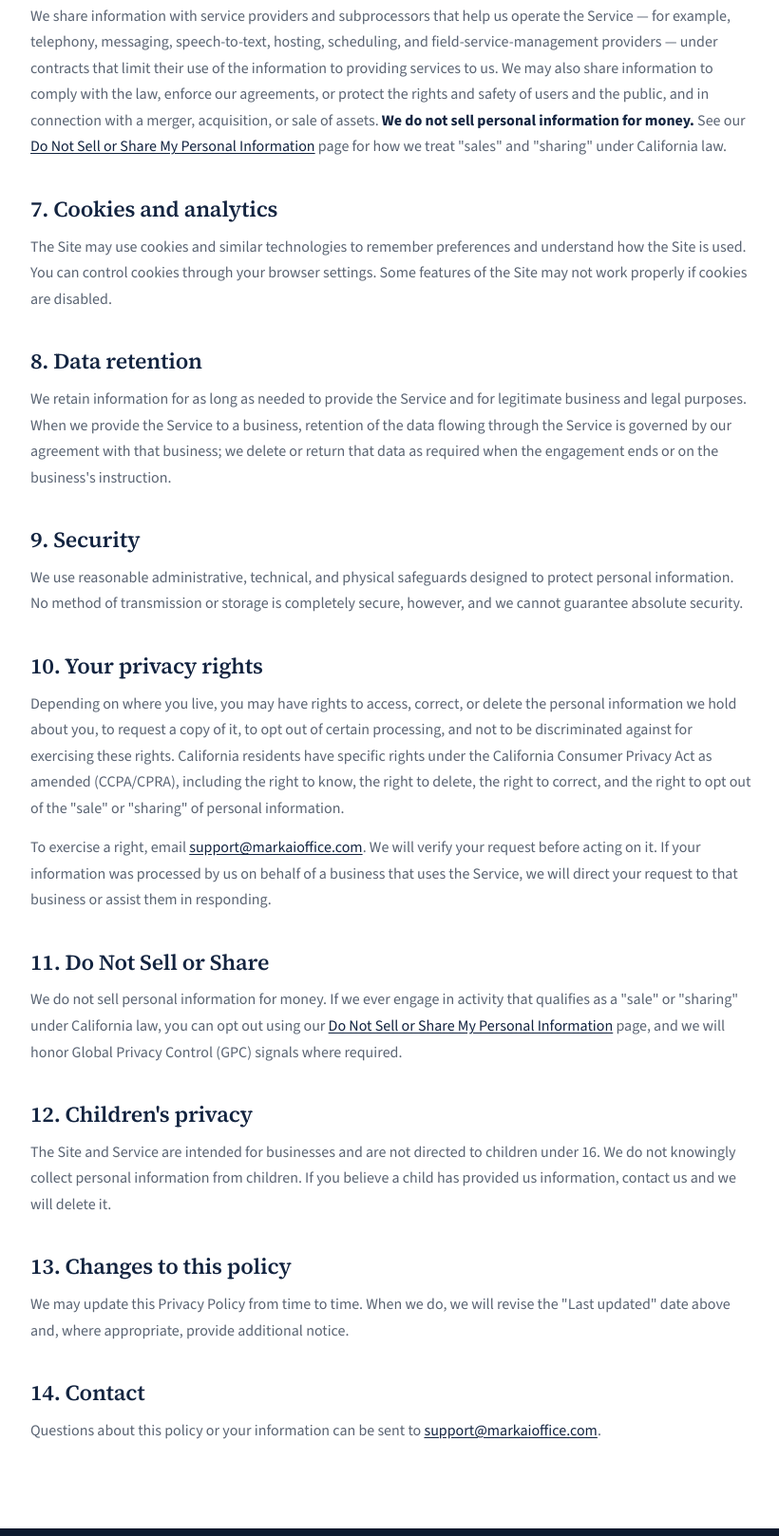
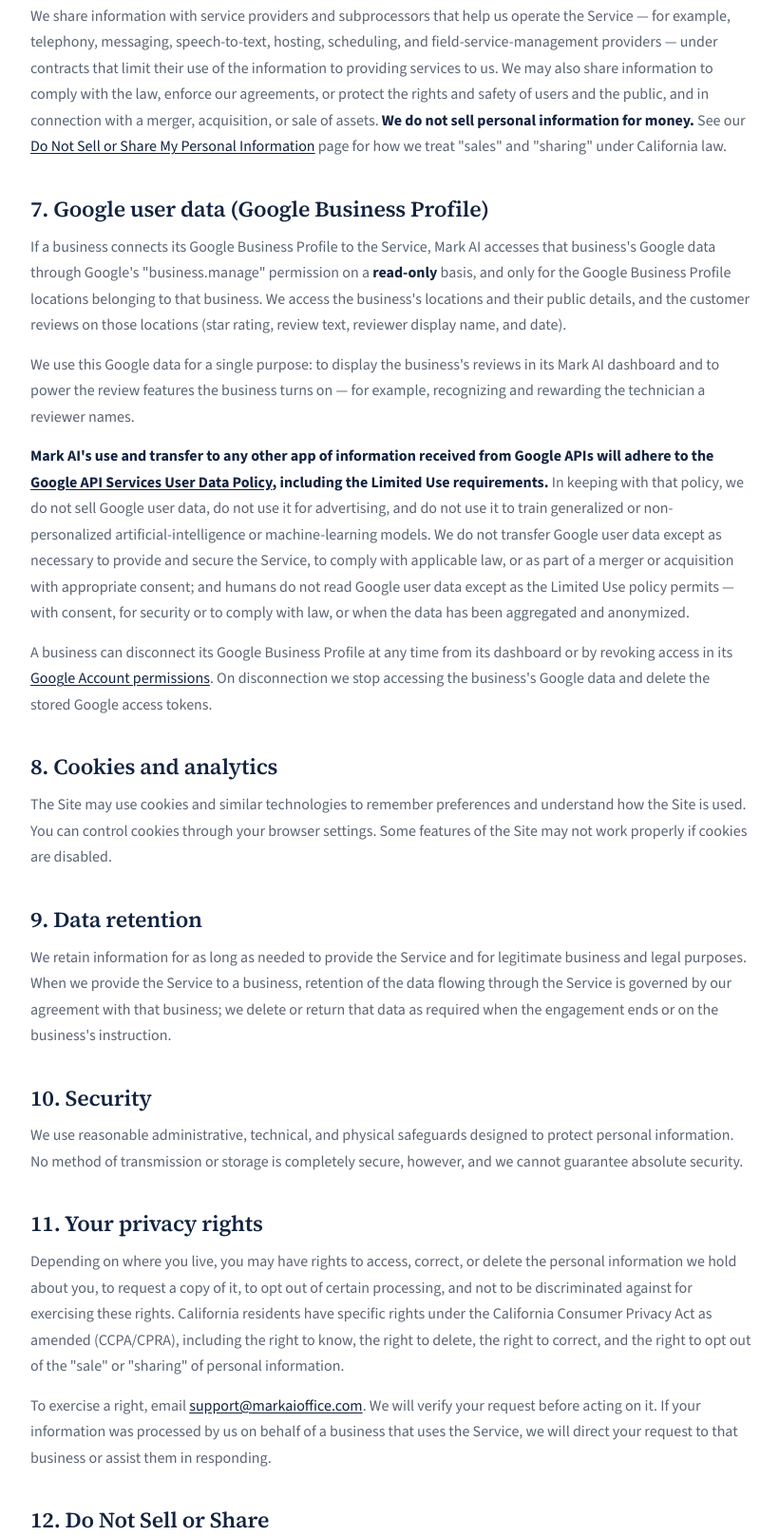
Before and after one commit to dlqueensr-rgb/mark-ai-site, a plain HTML site: page privacy.html in a window 1280 px wide. Shown: the part 1693-3310 px from the top of the page at 95% size, without its empty margins (66-886 px from the left). Drawn offline with nearby package versions, Linux system fonts and the light colour scheme.

Commit message:
Add Google Business Profile data section to privacy policy
Adds section 7 (Google user data) with the Google API Services User
Data Policy "Limited Use" disclosure required for Google Business
Profile API verification: read-only, owner's own locations only,
not sold, not used for ads, not used to train generalized AI, and
how to disconnect. Renumbered the following sections. No other
content changed.

Co-Authored-By: Claude Opus 4.8 <noreply@anthropic.com>
Claude-Session: https://claude.ai/code/session_01JVPNmGqwwKQdEpiuxWkNGv

```diff
--- a/privacy.html
+++ b/privacy.html
@@ -68,29 +68,35 @@
       <h2>6. How we share information</h2>
       <p>We share information with service providers and subprocessors that help us operate the Service — for example, telephony, messaging, speech-to-text, hosting, scheduling, and field-service-management providers — under contracts that limit their use of the information to providing services to us. We may also share information to comply with the law, enforce our agreements, or protect the rights and safety of users and the public, and in connection with a merger, acquisition, or sale of assets. <strong>We do not sell personal information for money.</strong> See our <a href="/do-not-sell.html">Do Not Sell or Share My Personal Information</a> page for how we treat "sales" and "sharing" under California law.</p>
 
-      <h2>7. Cookies and analytics</h2>
+      <h2>7. Google user data (Google Business Profile)</h2>
+      <p>If a business connects its Google Business Profile to the Service, Mark AI accesses that business's Google data through Google's "business.manage" permission on a <strong>read-only</strong> basis, and only for the Google Business Profile locations belonging to that business. We access the business's locations and their public details, and the customer reviews on those locations (star rating, review text, reviewer display name, and date).</p>
+      <p>We use this Google data for a single purpose: to display the business's reviews in its Mark AI dashboard and to power the review features the business turns on — for example, recognizing and rewarding the technician a reviewer names.</p>
+      <p><strong>Mark AI's use and transfer to any other app of information received from Google APIs will adhere to the <a href="https://developers.google.com/terms/api-services-user-data-policy" target="_blank" rel="noopener">Google API Services User Data Policy</a>, including the Limited Use requirements.</strong> In keeping with that policy, we do not sell Google user data, do not use it for advertising, and do not use it to train generalized or non-personalized artificial-intelligence or machine-learning models. We do not transfer Google user data except as necessary to provide and secure the Service, to comply with applicable law, or as part of a merger or acquisition with appropriate consent; and humans do not read Google user data except as the Limited Use policy permits — with consent, for security or to comply with law, or when the data has been aggregated and anonymized.</p>
+      <p>A business can disconnect its Google Business Profile at any time from its dashboard or by revoking access in its <a href="https://myaccount.google.com/permissions" target="_blank" rel="noopener">Google Account permissions</a>. On disconnection we stop accessing the business's Google data and delete the stored Google access tokens.</p>
+
+      <h2>8. Cookies and analytics</h2>
       <p>The Site may use cookies and similar technologies to remember preferences and understand how the Site is used. You can control cookies through your browser settings. Some features of the Site may not work properly if cookies are disabled.</p>
 
-      <h2>8. Data retention</h2>
+      <h2>9. Data retention</h2>
       <p>We retain information for as long as needed to provide the Service and for legitimate business and legal purposes. When we provide the Service to a business, retention of the data flowing through the Service is governed by our agreement with that business; we delete or return that data as required when the engagement ends or on the business's instruction.</p>
 
-      <h2>9. Security</h2>
+      <h2>10. Security</h2>
       <p>We use reasonable administrative, technical, and physical safeguards designed to protect personal information. No method of transmission or storage is completely secure, however, and we cannot guarantee absolute security.</p>
 
-      <h2>10. Your privacy rights</h2>
+      <h2>11. Your privacy rights</h2>
       <p>Depending on where you live, you may have rights to access, correct, or delete the personal information we hold about you, to request a copy of it, to opt out of certain processing, and not to be discriminated against for exercising these rights. California residents have specific rights under the California Consumer Privacy Act as amended (CCPA/CPRA), including the right to know, the right to delete, the right to correct, and the right to opt out of the "sale" or "sharing" of personal information.</p>
       <p>To exercise a right, email <a href="mailto:support@markaioffice.com">support@markaioffice.com</a>. We will verify your request before acting on it. If your information was processed by us on behalf of a business that uses the Service, we will direct your request to that business or assist them in responding.</p>
 
-      <h2>11. Do Not Sell or Share</h2>
+      <h2>12. Do Not Sell or Share</h2>
       <p>We do not sell personal information for money. If we ever engage in activity that qualifies as a "sale" or "sharing" under California law, you can opt out using our <a href="/do-not-sell.html">Do Not Sell or Share My Personal Information</a> page, and we will honor Global Privacy Control (GPC) signals where required.</p>
 
-      <h2>12. Children's privacy</h2>
+      <h2>13. Children's privacy</h2>
       <p>The Site and Service are intended for businesses and are not directed to children under 16. We do not knowingly collect personal information from children. If you believe a child has provided us information, contact us and we will delete it.</p>
 
-      <h2>13. Changes to this policy</h2>
+      <h2>14. Changes to this policy</h2>
       <p>We may update this Privacy Policy from time to time. When we do, we will revise the "Last updated" date above and, where appropriate, provide additional notice.</p>
 
-      <h2>14. Contact</h2>
+      <h2>15. Contact</h2>
       <p>Questions about this policy or your information can be sent to <a href="mailto:support@markaioffice.com">support@markaioffice.com</a>.</p>
     </div>
   </div>
```
